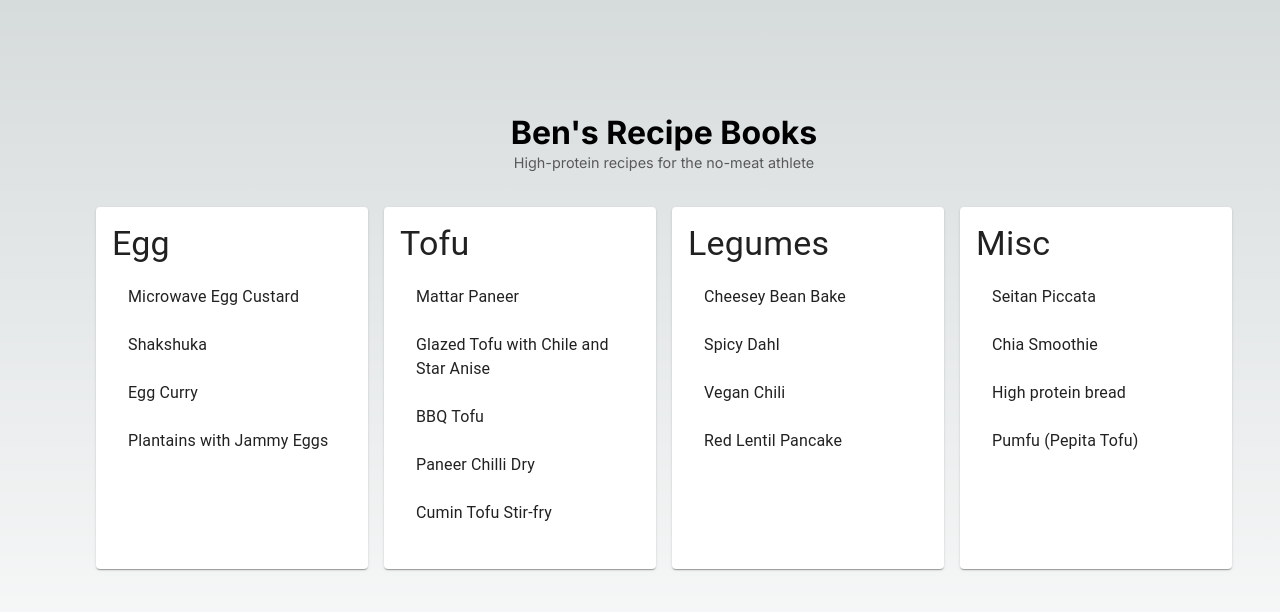
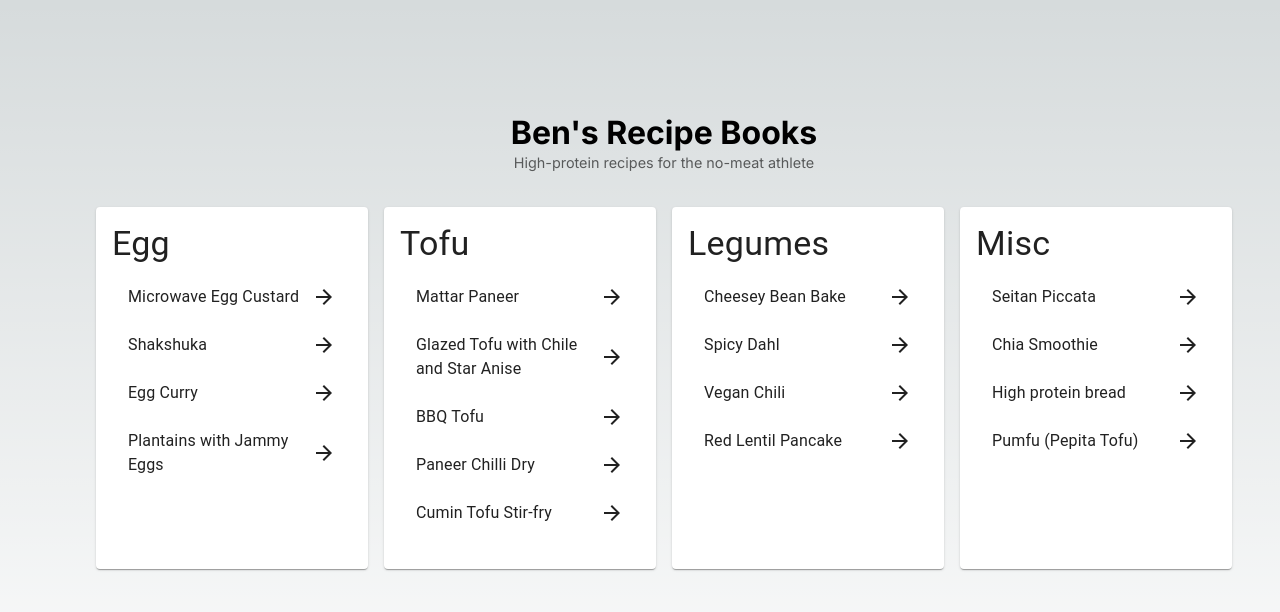
Before and after one commit to timoclesc/bens-recipe-book, a Next.js app: page / in a window 1280 px wide. Shown: the top 612 px of the page. Built offline with nearby package versions, Linux system fonts and the light colour scheme.

Commit message:
Add arrows to links

```diff
--- a/components/RecipeLink/RecipeLink.tsx
+++ b/components/RecipeLink/RecipeLink.tsx
@@ -1,6 +1,7 @@
 import { FC, HTMLProps } from "react";
 import ListItemButton from '@mui/material/ListItemButton';
 import ListItemText from '@mui/material/ListItemText';
+import ArrowForward from '@mui/icons-material/ArrowForward';
 
 export type RecipeLinkType = {
     name: string;
@@ -17,8 +18,9 @@ export const RecipeLink: FC<Props> = ({
     onClick,
 }: Props) => {
     return (
-        <ListItemButton component="button" onClick={onClick}>
+        <ListItemButton component="button" onClick={onClick} sx={{ gap: '0.5rem' }}>
             <ListItemText primary={label} />
+            <ArrowForward />
         </ListItemButton>
     )
 }
```
